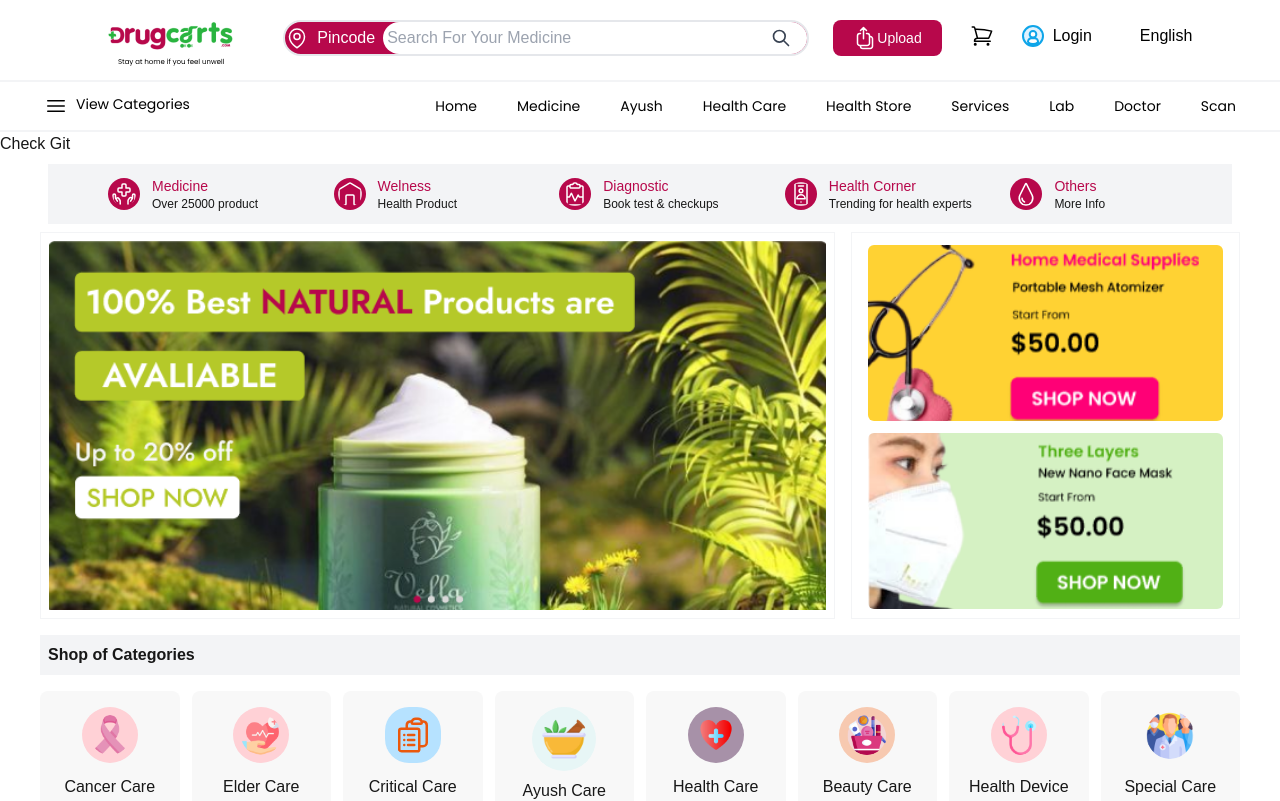
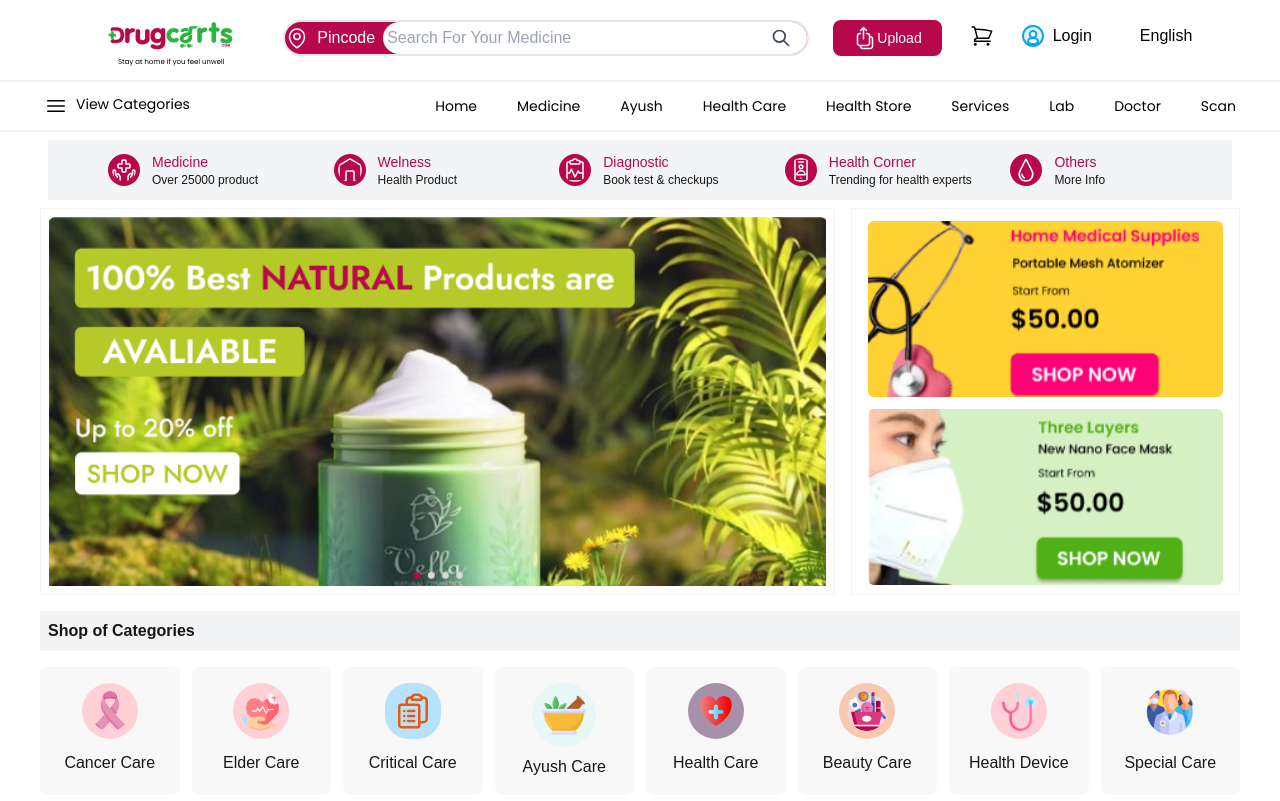
Before and after one commit to VelvizhiMani/drugcart-web, a Next.js app: page / in a window 1280 px wide. Shown: the top 801 px of the page. Built offline with nearby package versions, Linux system fonts and the light colour scheme.

Commit message:
check git text removed

```diff
--- a/src/app/layout.js
+++ b/src/app/layout.js
@@ -20,8 +20,6 @@ export default function RootLayout({ children }) {
         <Header/>
         {/* <Navbar/> */}
         <Menu/>
-        <h2>Check Git
-        </h2>
         {children}
         <Footer/>
         <Awareness/>
```
